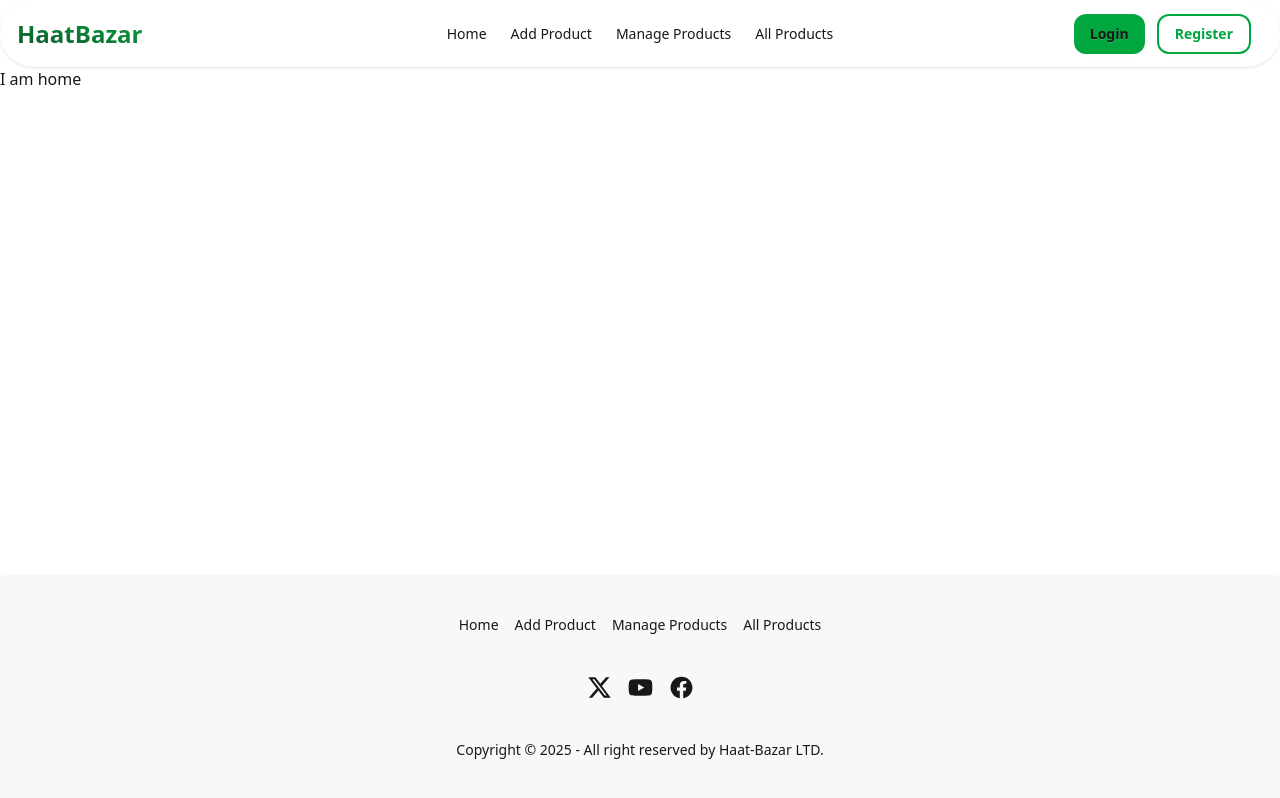
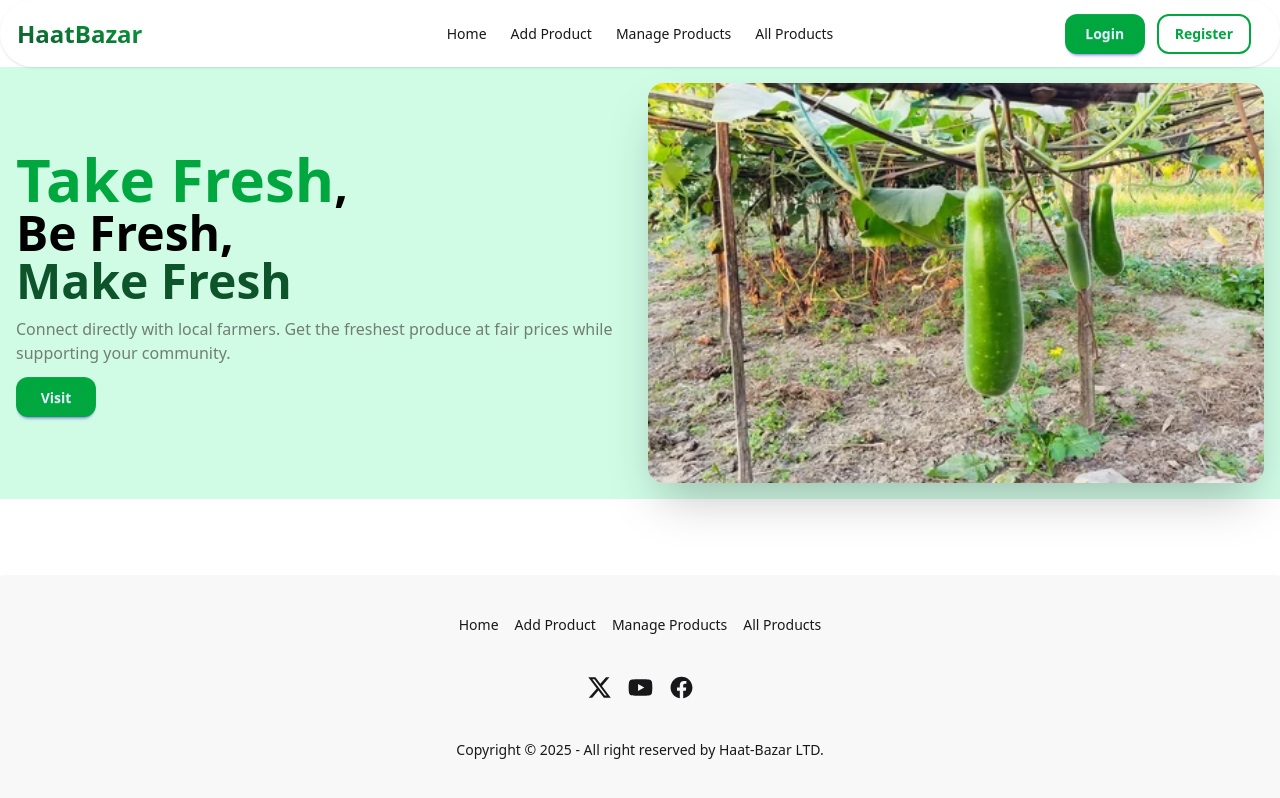
Before and after one commit to oliullahakib/haat-bazar, a Next.js app: page / in a window 1280 px wide. Built offline with nearby package versions, Linux system fonts and the light colour scheme.

Commit message:
added banner to the home page

```diff
--- a/next.config.mjs
+++ b/next.config.mjs
@@ -1,6 +1,7 @@
 /** @type {import('next').NextConfig} */
 const nextConfig = {
   /* config options here */
+
   reactCompiler: true,
 };
 
--- a/src/app/globals.css
+++ b/src/app/globals.css
@@ -11,9 +11,18 @@
 .linear-text{
   @apply bg-linear-to-bl from-[#00A63E] to-[#0E542B] text-transparent bg-clip-text
 }
-.primary-btn{
-  @apply bg-[#00A63E] rounded-xl border-none px-4
+.btn-primary{
+  @apply bg-[#00A63E] rounded-xl border-none px-4 min-w-20
 }
 .secondary-btn{
   @apply text-[#00A63E] border-2 bg-transparent rounded-xl border-[#00A63E]
 }
+.text-accent{
+  @apply text-[#727D73]
+}
+.text-primary{
+  @apply text-[#00A63E]
+}
+.text-secondary{
+  @apply text-[#0E542B]
+}
--- a/src/app/page.js
+++ b/src/app/page.js
@@ -1,7 +1,11 @@
+import Banner from "@/components/Home/Banner/Banner";
 import Image from "next/image";
 
 export default function Home() {
   return (
-  <div>I am home</div>
+  <div>
+    <Banner/>
+
+  </div>
   );
 }
--- /dev/null
+++ b/src/components/Home/Banner/Banner.jsx
@@ -0,0 +1,36 @@
+import Image from 'next/image';
+import React from 'react';
+import heroImg1 from "@/assest/hero-img1.webp"
+import Link from 'next/link';
+const Banner = () => {
+    return (
+        <div>
+            <div className="hero bg-[#d0fce6] min-h-96 text-black">
+                <div className="hero-content flex-col lg:flex-row-reverse">
+
+                    <div className='flex-1'>
+                        <Image
+                            src={heroImg1}
+                            className="h-[400px] object-cover rounded-2xl shadow-2xl"
+                            alt='hero image'
+
+                        />
+                    </div>
+                    <div className='flex-1'>
+                        <h1 className="text-5xl font-bold text-center md:text-start"><span className='text-primary text-6xl'>Take Fresh</span>,
+                        <br />
+                        Be Fresh,
+                        <br />
+                        <span className='text-secondary '>Make Fresh</span></h1>
+                        <p className="py-3 text-center md:text-start text-accent">
+                            Connect directly with local farmers. Get the freshest produce at fair prices while supporting your community.
+                        </p>
+                        <Link href={'/all-products'} className='btn btn-primary'>Visit</Link>
+                    </div>
+                </div>
+            </div>
+        </div>
+    );
+};
+
+export default Banner;
--- /dev/null
+++ b/src/components/Shared/Mydiv.jsx
@@ -0,0 +1,11 @@
+import React from 'react';
+
+const Mydiv = ({children,className}) => {
+    return (
+        <div className={`${className} container mx-auto`}>
+            {children}
+        </div>
+    );
+};
+
+export default Mydiv;
--- a/src/components/Shared/Navbar.jsx
+++ b/src/components/Shared/Navbar.jsx
@@ -9,7 +9,7 @@ const Navbar = () => {
         <li> <Link href={"/all-products"}>All Products</Link></li>
     </>
     return (
-        <div className="navbar glass-card sticky top-0 shadow-sm">
+        <div className="navbar glass-card sticky z-10 top-0 shadow-sm">
             <div className="navbar-start">
                 <div className="dropdown">
                     <div tabIndex={0} role="button" className="btn btn-ghost  lg:hidden">
@@ -20,7 +20,7 @@ const Navbar = () => {
                         className="menu menu-sm dropdown-content bg-base-300 rounded-box z-1 mt-3 w-52 p-4 shadow">
                         {links}
                         <div className='flex flex-col gap-3'>
-                            <Link href={"/login"} className="btn primary-btn">Login</Link>
+                            <Link href={"/login"} className="btn btn-primary">Login</Link>
                             <Link href={"/register"} className="btn w-full secondary-btn ">Register</Link>
                         </div>
                     </ul>
@@ -33,7 +33,7 @@ const Navbar = () => {
                 </ul>
             </div>
             <div className="navbar-end hidden lg:flex">
-                <Link href={"/login"} className="btn primary-btn">Login</Link>
+                <Link href={"/login"} className="btn btn-primary">Login</Link>
                 <Link href={"/register"} className="btn secondary-btn mx-3">Register</Link>
             </div>
         </div>
```
Also changed, not shown: src/assest/hero-img1.webp (added).
